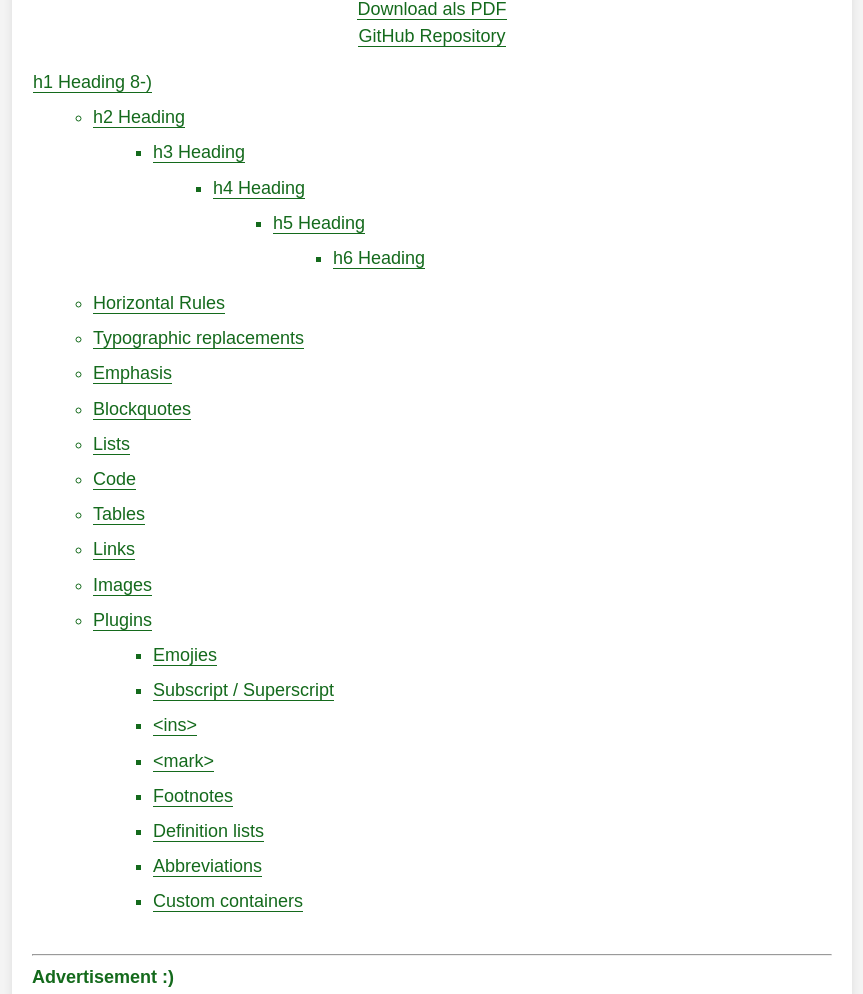
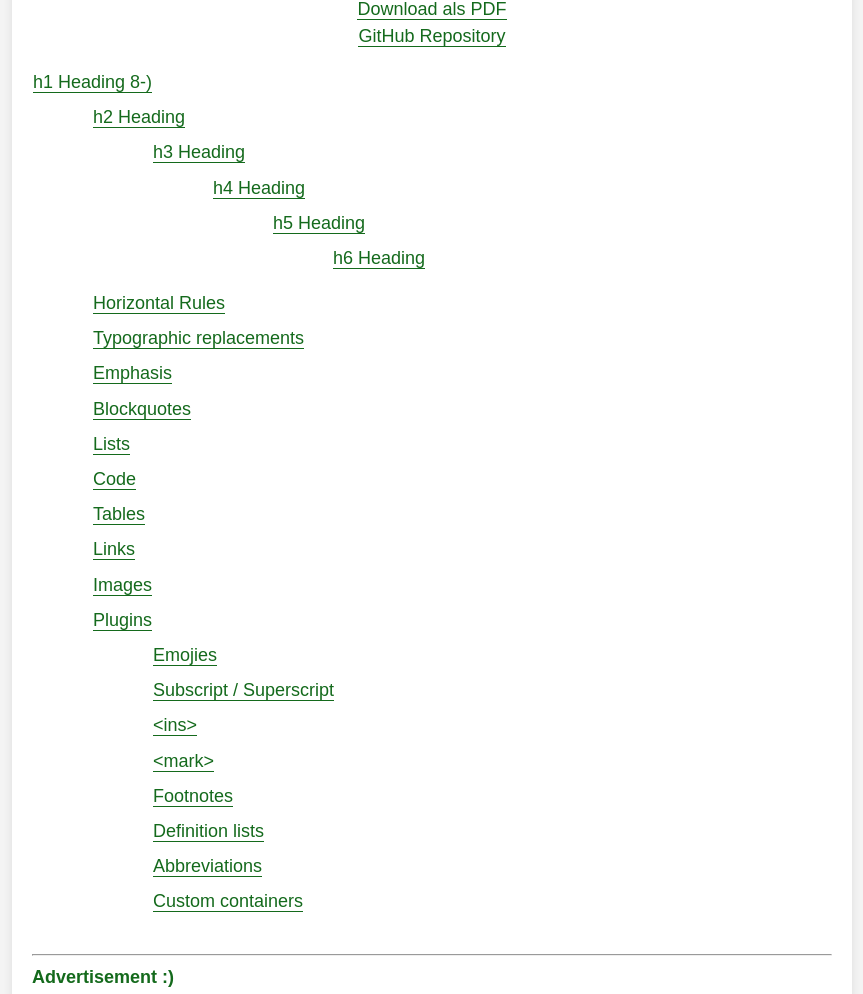
Before and after one commit to TFVSH/tfvsh-docs, a Jekyll site: the page built from docs/example.md, in a window 1280 px wide. Shown: the part 392-1386 px from the top of the page, without its empty margins (208-1071 px from the left). Built offline with Jekyll 4.4.1, drawn with Linux system fonts in a browser that asks for light colours; our own code applies the rules of GitHub Pages for plain Markdown files.

```diff
--- a/assets/css/style.css
+++ b/assets/css/style.css
@@ -37,14 +37,12 @@ body {
 
 /* Stil für das Inhaltsverzeichnis (TOC) */
 #markdown-toc {
-    counter-reset: item;
     list-style-type: none;
     padding-left: 0;
     margin-bottom: 40px;
 }
 
 #markdown-toc li {
-    counter-increment: item;
     margin: 10px 0;
     font-size: 18px;
     line-height: 1.4;
@@ -55,6 +53,7 @@ body {
 }
 
 #markdown-toc ul {
+    list-style-type: none;
     margin-left: 20px;
 }
 
```
Also changed, not shown: docs/satzung.md (+1 -1 lines).
